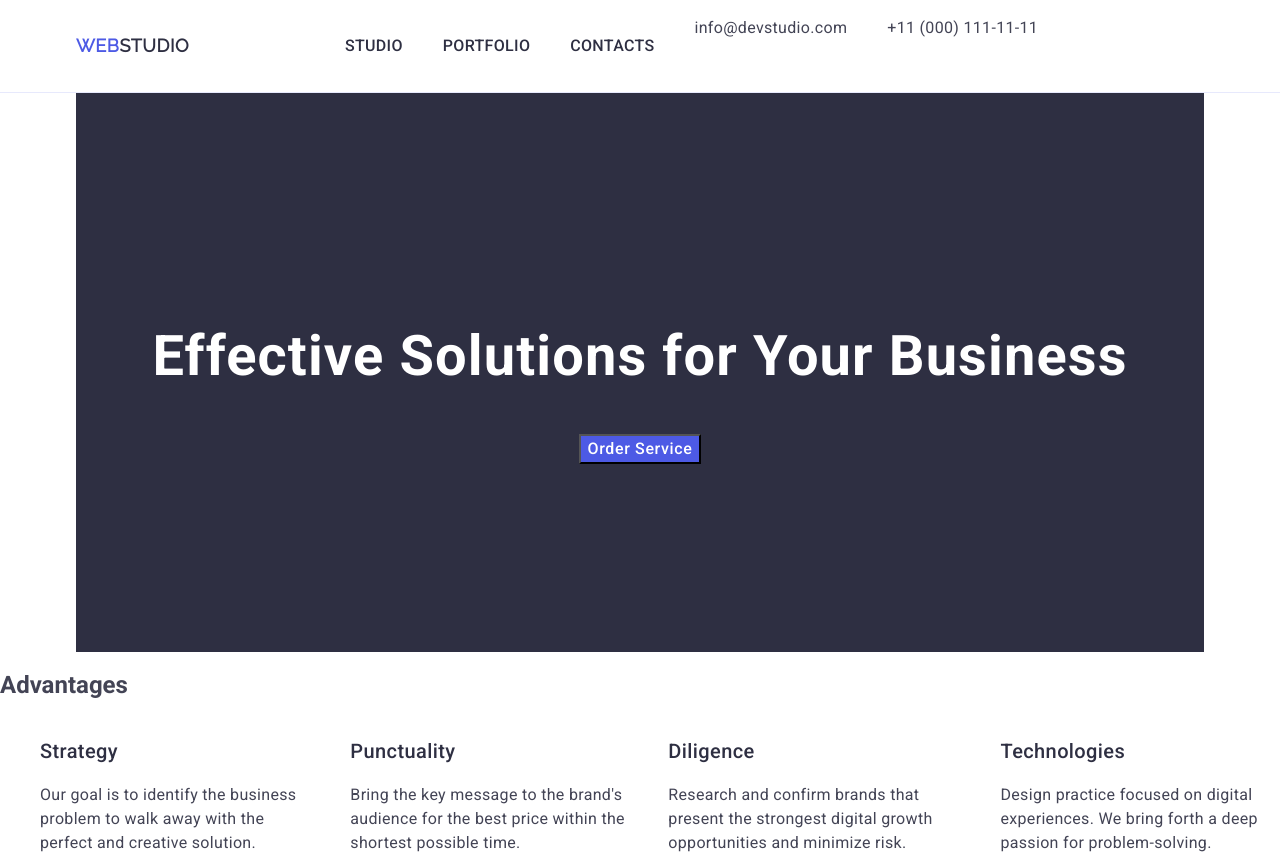
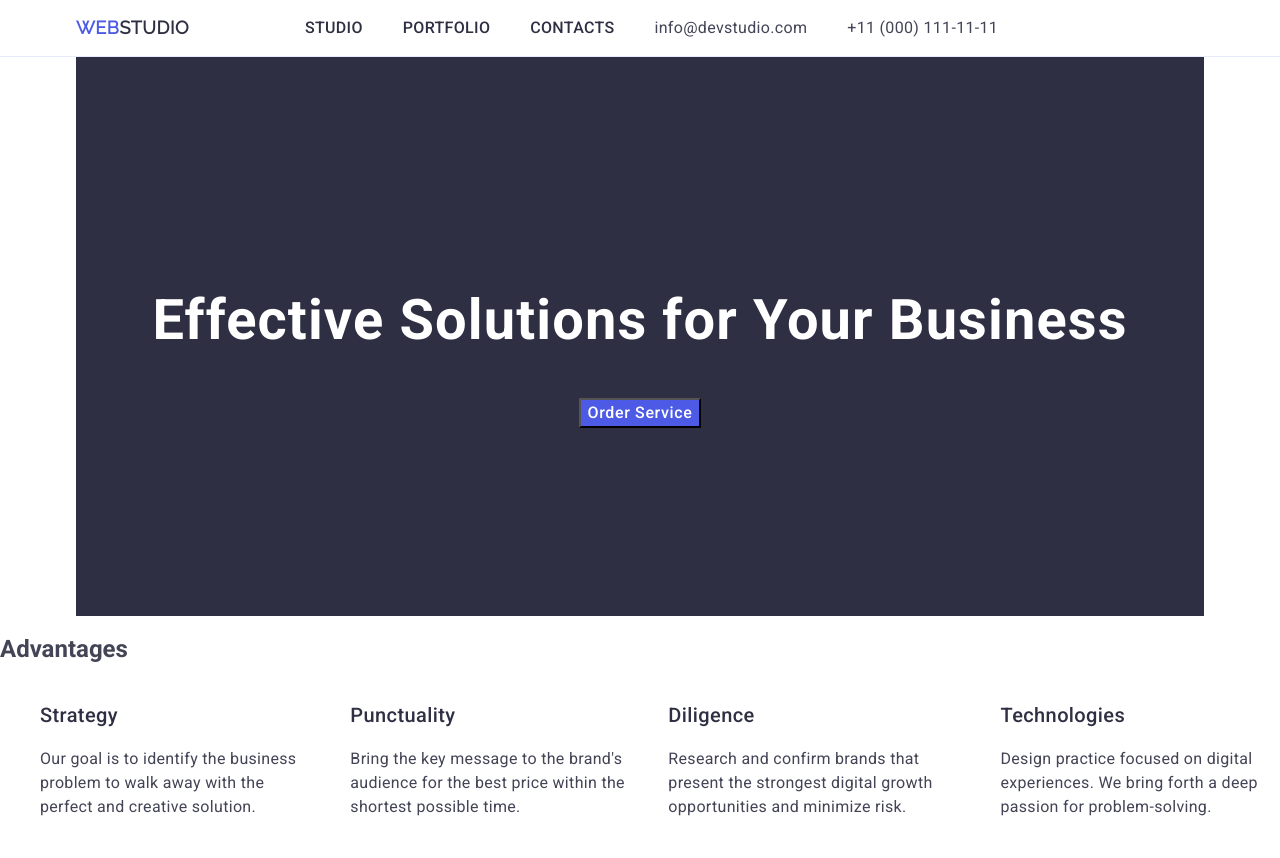
Before and after one commit to AnnPey/goit-markup-hw-03, a plain HTML site: page index.html in a window 1280 px wide. Shown: the top 858 px of the page. Drawn offline with nearby package versions, Linux system fonts and the light colour scheme.

Commit message:
Update index.html

```diff
--- a/index.html
+++ b/index.html
@@ -22,13 +22,11 @@
           <div class="div container">
               <nav class="nav">
                        <a href="./index.htm" class="logo link">Web<span class="logo-dark">Studio</span></a>
-                  <menu class="menu">
                         <ul class="list">
                           <li><a href="./index.html" class="ull link">Studio</a></li>
                           <li><a href="./portfolio.html" class="ull link">Portfolio</a></li>
                           <li><a href="" class="ull link">Contacts</a></li>
                         </ul>
-                  </menu>
                </nav>
                 <address class="address">
                   <ul class="list">
```
